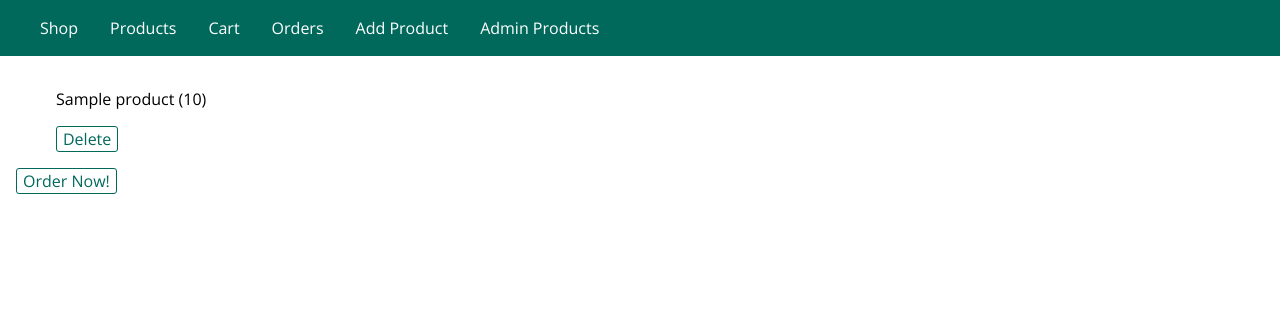
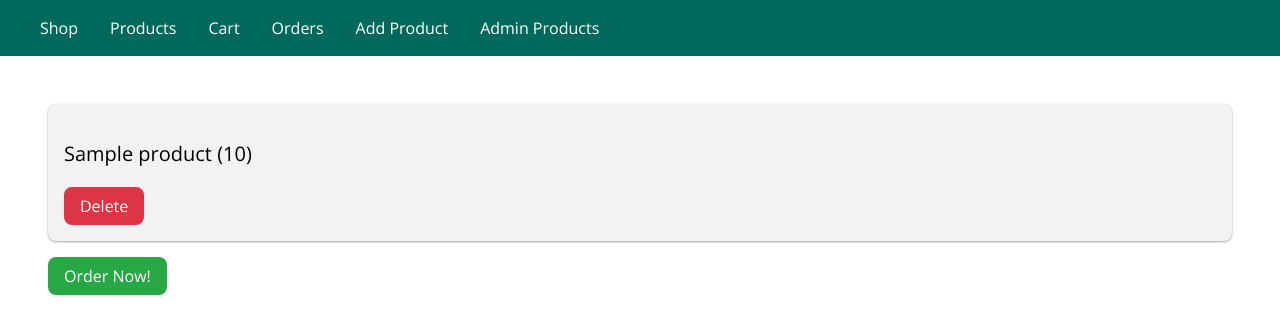
Before and after one commit to YehonatanBinyamini/ShoppingApp, a Node project: template views/shop/cart.ejs in a window 1280 px wide. Shown: the top 334 px of the page. Run offline with Node 20 templates, Linux system fonts and the light colour scheme; the template is opened without the code that fills it: most values are stand-ins (such as "Sample title", 1, 10 or a date in 2020); some libraries are stand-ins or nearby versions.

Commit message:
adding style

```diff
--- /dev/null
+++ b/public/css/cart.css
@@ -0,0 +1,64 @@
+.cart {
+    margin: 2rem;
+  }
+
+  .cart__item:hover {
+    transform: translateY(-0.25rem);
+    box-shadow: 0 1px 6px rgba(0, 0, 0, 0.15),
+                0 1px 4px rgba(0, 0, 0, 0.12);
+  }
+
+  .cart__list {
+    list-style-type: none;
+    margin: 0;
+    padding: 0;
+  }
+
+  .cart__item {
+    margin-bottom: 1rem;
+    padding: 1rem;
+    border-radius: 0.5rem;
+    background-color: #f2f2f2;
+    box-shadow: 0 1px 3px rgba(0, 0, 0, 0.12),
+                0 1px 2px rgba(0, 0, 0, 0.24);
+  }
+
+  .cart__item:last-child {
+    margin-bottom: 10;
+  }
+
+  .cart__title {
+    margin: 10;
+    font-size: 1.25rem;
+  }
+
+  .btn {
+    font-size: 1rem;
+    padding: 0.5rem 1rem;
+    border: none;
+    border-radius: 0.5rem;
+    background-color: #6c757d;
+    color: white;
+    cursor: pointer;
+    transition: transform 0.2s, box-shadow 0.2s;
+  }
+
+  .btn:hover {
+    transform: translateY(-0.25rem);
+    box-shadow: 0 1px 6px rgba(0, 0, 0, 0.15),
+                0 1px 4px rgba(0, 0, 0, 0.12);
+  }
+
+  .btn:active {
+    transform: translateY(0);
+    box-shadow: 0 1px 3px rgba(0, 0, 0, 0.12),
+                0 1px 2px rgba(0, 0, 0, 0.24);
+  }
+
+  .btn--order {
+    background-color: #28a745;
+  }
+
+  .btn--delete {
+    background-color: #dc3545;
+  }
--- a/views/shop/cart.ejs
+++ b/views/shop/cart.ejs
@@ -1,30 +1,31 @@
 <%- include('../includes/head.ejs') %>
 <link rel="stylesheet" href="/css/forms.css">
 <link rel="stylesheet" href="/css/product.css">
+<link rel="stylesheet" href="/css/cart.css">
 </head>
 
 <body>
     <%- include('../includes/navigation.ejs') %>
-            <main>
-                <% if (products.length>0) {%>
-                        <ul>
+    <main class="cart">
+        <% if (products.length > 0) {%>
+        <ul class="cart__list">
             <% products.forEach(p=> {%>
-                                <p>
+            <li class="cart__item">
+                <p class="cart__title">
                     <%=p.title%> (<%=p.cartItem.quantity%>)
                 </p>
                 <form action="/cart-delete-product" method="post">
                     <input type="hidden" name="productId" value="<%=p.id%>">
-                                    <button type="submit" class="btn">Delete</button>
+                    <button type="submit" class="btn btn--delete">Delete</button>
                 </form>
+            </li>
             <%})%>
         </ul>
         <form action="/create-order" method="post">
-                            <button class="btn" type="submit">Order Now!</button>
+            <button class="btn btn--order" type="submit">Order Now!</button>
         </form>
         <% } else { %>
-                        <h1>No Products In Cart</h1>
+        <h1 class="cart__title">No Products In Cart</h1>
         <%}%>
     </main>
-
-
     <%- include('../includes/end.ejs') %>
```
Also changed, not shown: public/css/orders.css (added, +47 -0 lines), views/shop/orders.ejs (+8 -8 lines). Lines whose indentation alone changed are shown as unchanged.
